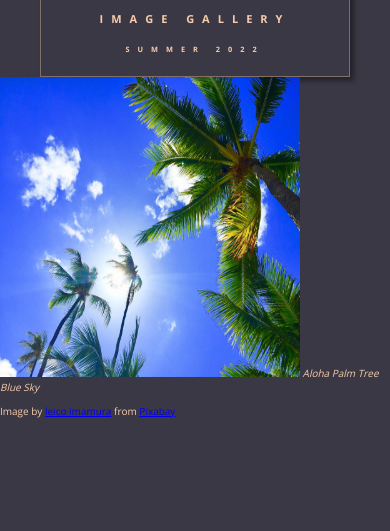
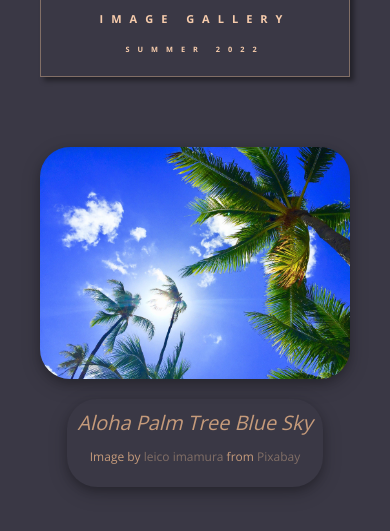
Before and after one commit to CSF2223/imagegallery-BsharaJack, a plain HTML site: page index.html in a window 390 px wide. Shown: the part 53-584 px from the top of the page. Drawn offline with nearby package versions, Linux system fonts and the light colour scheme.

Commit message:
Lesson 2.10 completed- Complete Mobile First Design

```diff
--- a/index.html
+++ b/index.html
@@ -15,12 +15,14 @@
     </header>
 
     <section>
-        <div>
+        <div class ="imageCard">
             <img src="assets/hawaii-2700190_1920.jpg" alt="Aloha Palm Tree Blue Sky" width="300" height="300"></img>
-            <cite>Aloha Palm Tree Blue Sky</cite>
-            <p>Image by <a href="https://pixabay.com/users/graziebambino-1593455/?utm_source=link-attribution&amp;utm_medium=referral&amp;utm_campaign=image&amp;utm_content=2700190">leico imamura</a>
-            from <a href="https://pixabay.com/?utm_source=link-attribution&amp;utm_medium=referral&amp;utm_campaign=image&amp;utm_content=2700190">Pixabay</a></p>
-        </div>
+            <div class ="cardText">
+                <cite>Aloha Palm Tree Blue Sky</cite>
+                <p>Image by <a href="https://pixabay.com/users/graziebambino-1593455/?utm_source=link-attribution&amp;utm_medium=referral&amp;utm_campaign=image&amp;utm_content=2700190">leico imamura</a>
+                from <a href="https://pixabay.com/?utm_source=link-attribution&amp;utm_medium=referral&amp;utm_campaign=image&amp;utm_content=2700190">Pixabay</a></p>
+            </div> <!-- Close "cardText" class -->
+        </div> <!-- Close "imageCard" class -->
     </section>
 
 </body>
--- a/style.css
+++ b/style.css
@@ -36,3 +36,40 @@ body {
     font-family: 'Open Sans', sans-serif;
     margin: 0;
 }
+
+cite {
+    font-size: 2rem;
+}
+
+p {
+    font-size: 1.2rem;
+}
+
+.imageCard {
+    display: flex;
+    flex-direction: column;
+    justify-content: center;
+    align-items: center;
+    margin: 7rem 4rem;
+}
+
+.imageCard img {
+    width: 100%;
+    height: auto;
+    border-radius: 30px;
+    box-shadow: 0 4px 8px 0 rgba(0, 0, 0, 0.2), 0 6px 20px 0 rgba(0, 0, 0, 0.19);
+}
+
+.imageCard a {
+    text-decoration: none;
+    color: #826F66;
+}
+
+.cardText {
+    color: #C69B7B;
+    text-align: center;
+    padding: 1rem;
+    border-radius: 30px;
+    margin-top: 2rem;
+    box-shadow: 0 4px 8px 0 rgba(0, 0, 0, 0.2), 0 6px 20px 0 rgba(0, 0, 0, 0.19);
+}
```
